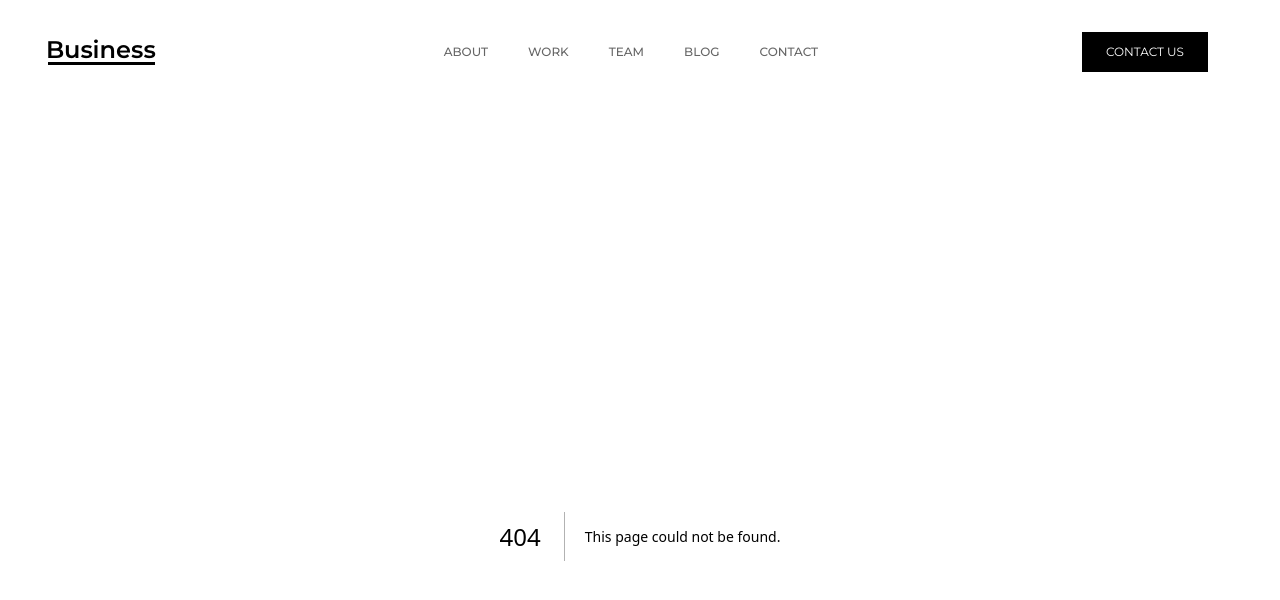
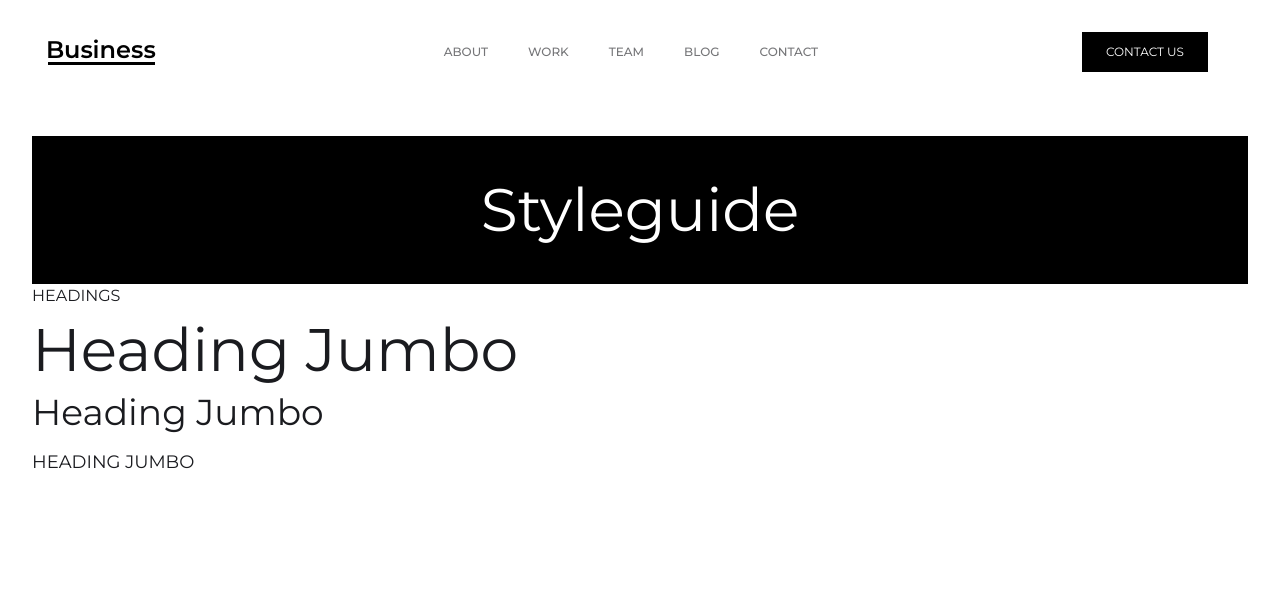
Before and after one commit to josephayman/nextjs-webflow-template, a Next.js app: page /styleguide in a window 1280 px wide. Before the commit this address had no page. Shown: the top 600 px of the page. Built offline with nearby package versions, Linux system fonts and the light colour scheme.

Commit message:
Add styleguide page with headings

```diff
--- /dev/null
+++ b/src/app/styleguide/page.tsx
@@ -0,0 +1,15 @@
+import StyleguideHeader from "../ui/headers/styleguide-header";
+import HeadingJumbo from "@/app/ui/headings/heading-jumbo";
+
+export default function Home() {
+  return (
+    <>
+      <StyleguideHeader />
+
+      <p>HEADINGS</p>
+      <HeadingJumbo>Heading Jumbo</HeadingJumbo>
+      <HeadingJumbo size="small">Heading Jumbo</HeadingJumbo>
+      <HeadingJumbo size="tiny">Heading Jumbo</HeadingJumbo>
+    </>
+  );
+}
```
